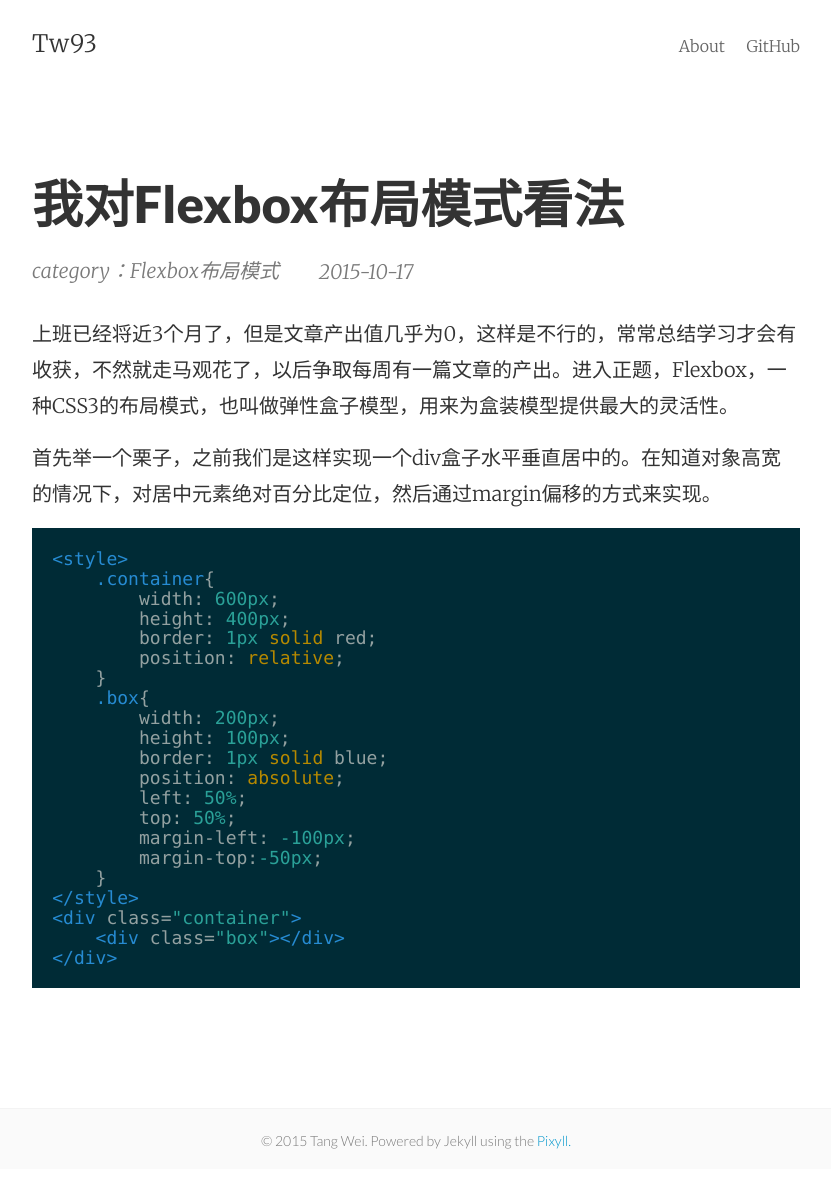
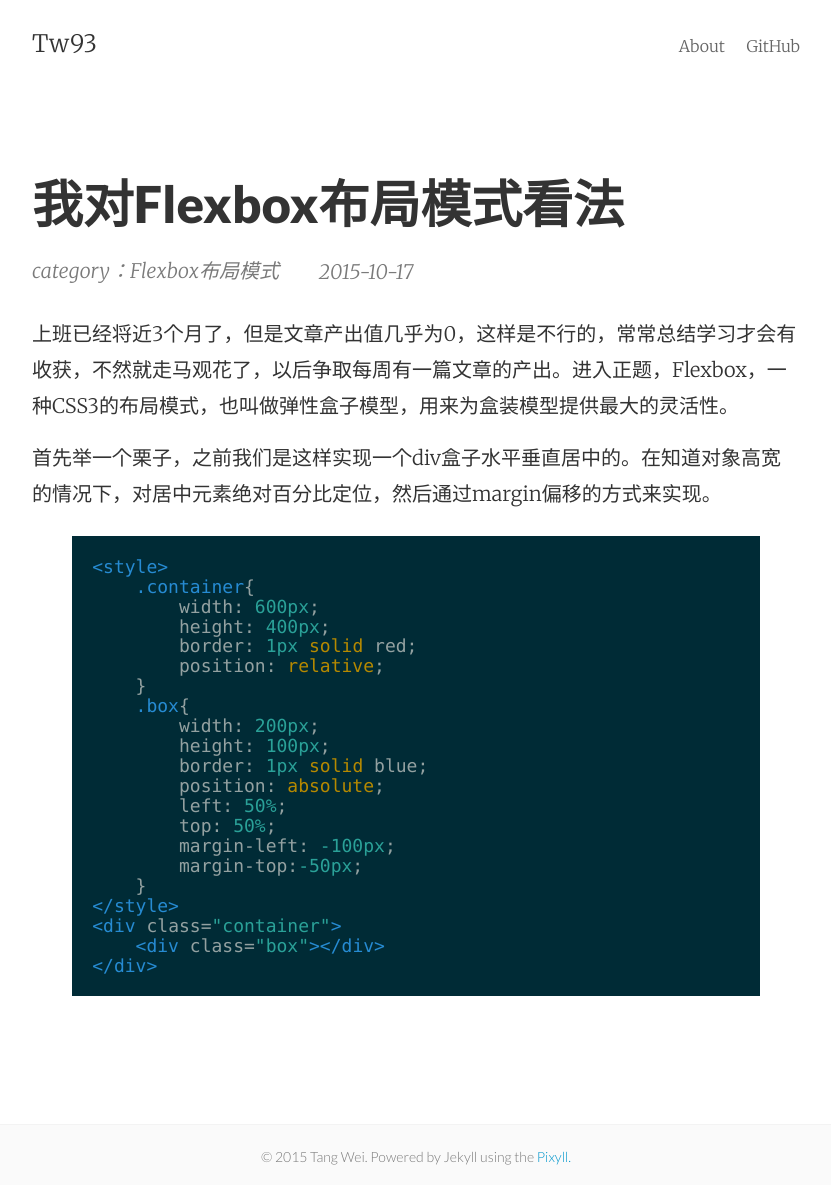
Before and after one commit to tw93/tw93.github.io, a Jekyll site: the page built from _posts/2015-10-17-the-thinking-about-flexbox.md, in a window 1280 px wide. Shown: the whole page, without its empty margins (224-1055 px from the left). Built offline with Jekyll 4.4.1, drawn with Linux system fonts in a browser that asks for light colours; comment, search, counter and statistics services are not loaded.

Commit message:
2015-10-17-the-thinking-about-flexbox.md

````diff
--- a/_posts/2015-10-17-the-thinking-about-flexbox.md
+++ b/_posts/2015-10-17-the-thinking-about-flexbox.md
@@ -10,7 +10,7 @@ categories: Flexbox布局模式
 
 首先举一个栗子，之前我们是这样实现一个div盒子水平垂直居中的。在知道对象高宽的情况下，对居中元素绝对百分比定位，然后通过margin偏移的方式来实现。
 
-``` html
+{% highlight html %}
 <style>
     .container{
         width: 600px;
@@ -32,4 +32,4 @@ categories: Flexbox布局模式
 <div class="container">
     <div class="box"></div>
 </div>
-```
+{% endhighlight %}
````
Also changed, not shown: other parts of _posts/2015-10-17-the-thinking-about-flexbox.md (+1 -1 lines).
